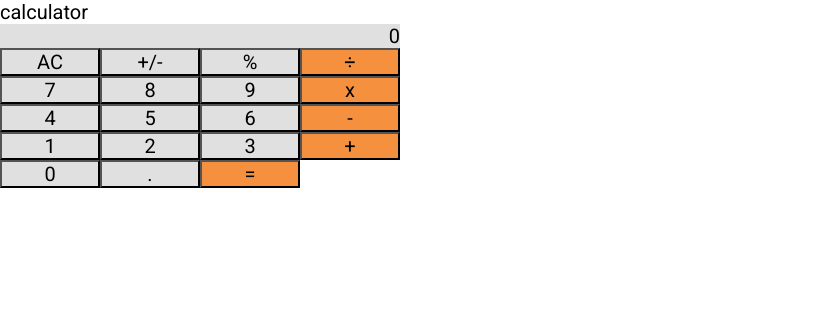
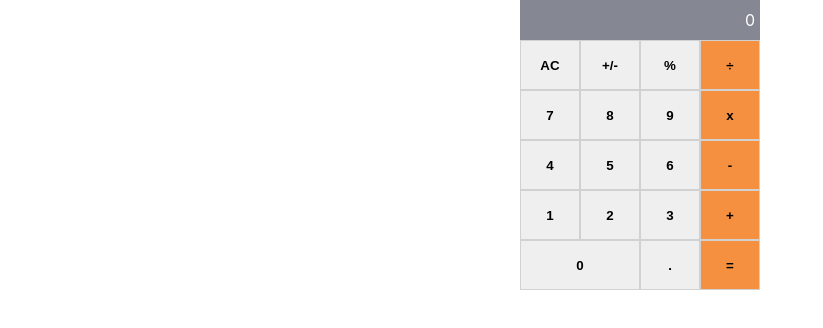
Before and after one commit to elarhadu/math-magicians, a React (Create React App) app: page / in a window 1280 px wide. Shown: the top 328 px of the page, without its empty margins (0-823 px from the left). Built offline with nearby package versions, Linux system fonts and the light colour scheme.

Commit message:
Refactor calculator.js component

```diff
--- a/src/App.js
+++ b/src/App.js
@@ -1,10 +1,13 @@
 /* eslint-disable react/prefer-stateless-function */
 import React, { Component } from 'react';
+import Calculator from './components/Calculator';
 
 export default class App extends Component {
   render() {
     return (
-      <div className="Cal-app">calculator</div>
+      <>
+        <Calculator />
+      </>
     );
   }
 }
--- a/src/components/calculator.js
+++ b/src/components/calculator.js
@@ -1,45 +1,36 @@
+/* eslint-disable react/no-array-index-key */
 /* eslint-disable react/prefer-stateless-function */
 import React, { Component } from 'react';
+import './calculator.stlye.css';
 
+const OPERATORS = [{ id: 1, text: 'AC' }, { id: 2, text: '+/-' }, { id: 3, text: '%' }, { id: 4, text: '÷' }];
+const NUM = [{ id: 5, text: '7' }, { id: 6, text: '8' }, { id: 7, text: '9' }, { id: 8, text: 'x' }];
+const MORENUM = [{ id: 9, text: '4' }, { id: 10, text: '5' }, { id: 11, text: '6' }, { id: 12, text: '-' }];
+const MORENUMS = [{ id: 13, text: '1' }, { id: 14, text: '2' }, { id: 15, text: '3' }, { id: 16, text: '+' }];
+const LASTNUMS = [{ id: 17, text: '0' }, { id: 18, text: '.' }, { id: 19, text: '=' }];
 export default class Calculator extends Component {
   render() {
     return (
-      <div className="Calculator">
-        <div className="result">
-          0
+      <div className="container">
+        <div className="calculator">
+          <div className="r-container">
+            <p className="result">0</p>
           </div>
           <div className="digits">
-          <button type="button">AC</button>
-          <button type="button">+/-</button>
-          <button type="button">%</button>
-          <button type="button" className="operator">÷</button>
+            {OPERATORS.map(({ text, id }) => <button type="button" key={id} className={`btn-${id} btn`}>{text}</button>)}
           </div>
-
           <div className="digits">
-          <button type="button">7</button>
-          <button type="button">8</button>
-          <button type="button">9</button>
-          <button type="button" className="operator">x</button>
+            {NUM.map(({ text, id }) => <button type="button" key={id} className={`btn-${id} btn`}>{text}</button>)}
           </div>
-
           <div className="digits">
-          <button type="button">4</button>
-          <button type="button">5</button>
-          <button type="button">6</button>
-          <button type="button" className="operator">-</button>
+            {MORENUM.map(({ text, id }) => <button type="button" key={id} className={`btn-${id} btn`}>{text}</button>)}
           </div>
-
           <div className="digits">
-          <button type="button">1</button>
-          <button type="button">2</button>
-          <button type="button">3</button>
-          <button type="button" className="operator">+</button>
+            {MORENUMS.map(({ text, id }) => <button type="button" key={id} className={`btn-${id} btn`}>{text}</button>)}
           </div>
-
-        <div className="bottom-digits">
-          <button type="button" className="button-0">0</button>
-          <button type="button" className="button-dot">.</button>
-          <button type="button" className="operator equal">=</button>
+          <div className="digits">
+            {LASTNUMS.map(({ text, id }) => <button type="button" key={id} className={`btn-${id} btn`}>{text}</button>)}
+          </div>
         </div>
       </div>
     );
--- /dev/null
+++ b/src/components/calculator.stlye.css
@@ -0,0 +1,45 @@
+.container{
+    min-height: 100vh;
+    display: flex;
+    justify-content: center;
+}
+
+.r-container{
+    width: 100%;
+    display: flex;
+    justify-content: flex-end;
+    padding: 10px 0;
+    background-color: #858792;
+    color: white;
+}
+
+.result{
+    margin: 0;
+    padding-right: 5px;
+}
+
+.digits{
+    display: flex;
+    width: 100%;
+}
+
+.btn{
+    border: 1px solid #D1D1D1;
+    cursor: pointer;
+    width: 60px;
+    height: 50px;
+   font-weight: 700;
+}
+
+.btn-4,
+.btn-8,
+.btn-12,
+.btn-16,
+.btn-19{
+    background: #F4903F;
+
+}
+
+.btn-17{
+    width: 120px;
+}
--- a/src/index.css
+++ b/src/index.css
@@ -1,109 +1,27 @@
-@import url("https://fonts.googleapis.com/css2?family=Roboto&display=swap");
-
-* {
+body {
   margin: 0;
-  padding: 0;
-  box-sizing: border-box;
-  font-family: "Roboto", sans-serif;
-  font-size: 20px;
+  font-family:
+    -apple-system,
+    BlinkMacSystemFont,
+    'Segoe UI',
+    'Roboto',
+    'Oxygen',
+    'Ubuntu',
+    'Cantarell',
+    'Fira Sans',
+    'Droid Sans',
+    'Helvetica Neue',
+    sans-serif;
+  -webkit-font-smoothing: antialiased;
+  -moz-osx-font-smoothing: grayscale;
 }
 
-/* body {
-  width: 100%;
-  height: 100vh;
+code {
+  font-family:
+    source-code-pro,
+    Menlo,
+    Monaco,
+    Consolas,
+    'Courier New',
+    monospace;
 }
-
-/* .Cal-app {
-  display: flex;
-  justify-content: center;
-  align-items: center;
-  height: 100%;
-  width: 100%;
-} */
-
-/* .Calculator {
-  margin: 0 auto;
-  width: 50%;
-  box-shadow: rgba(0, 0, 0, 0.35) 0 5px 15px;
-}
-
-.main-cal {
-  display: grid;
-  grid-template-columns: 1fr 1fr;
-}
-
-.result {
-  background-color: #858694;
-  color: white;
-  display: flex;
-  justify-content: end;
-}
-
-button {
-  border: 1px solid white;
-  font-size: 12px;
-  text-align: center;
-}
-
-.digits {
-  display: grid;
-  grid-template-columns: 1fr 1fr 1fr;
-}
-
-.digits button {
-  background-color: #e0e0e0;
-  outline: none;
-}
-
-.button-0 {
-  grid-column: 1/3;
-}
-
-.operators {
-  display: flex;
-  flex-direction: column;
-}
-
-.operators button {
-  outline: none;
-  background-color: #f5913e;
-} */
-
-.Calculator {
-  display: flex;
-  flex-direction: column;
-  justify-content: center;
-  align-content: stretch;
-  flex-wrap: wrap;
-  width: 100%;
-  max-width: 500px;
-}
-
-/* .digits {
-  display: flex;
-} */
-
-button {
-  width: 20%;
-  background-color: #e0e0e0;
-}
-
-.operator {
-  background-color: #f5913e;
-}
-
-.result {
-  display: flex;
-  justify-content: flex-end;
-  background-color: #e0e0e0;
-  width: 80%;
-}
-
-.bottom-div {
-  display: grid;
-  grid-template-columns: repeat(3, 1fr);
-}
-
-/* .button-0 {
-  grid-column: 1/2;
-} */
--- a/src/index.js
+++ b/src/index.js
@@ -2,12 +2,10 @@ import React from 'react';
 import ReactDOM from 'react-dom/client';
 import './index.css';
 import App from './App';
-import Calculator from './components/calculator';
 
 const root = ReactDOM.createRoot(document.getElementById('root'));
 root.render(
   <React.StrictMode>
     <App />
-    <Calculator />
   </React.StrictMode>,
 );
```
Lines whose indentation alone changed are shown as unchanged.
